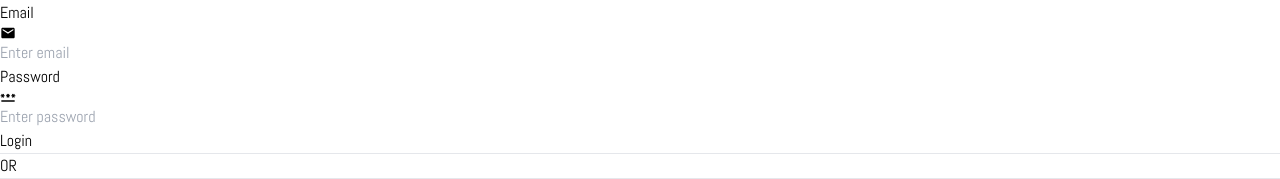
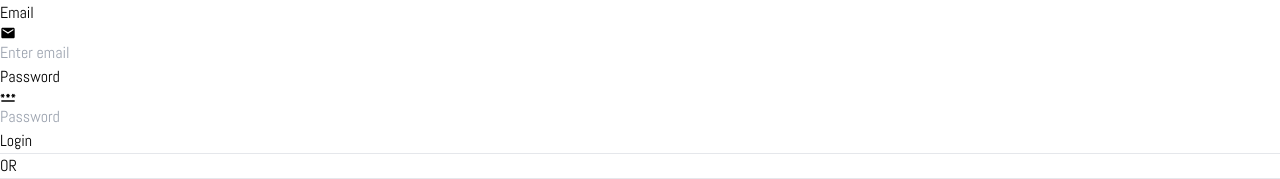
Before and after one commit to mhgkhan/ghazna.shop, a React (Vite) app: page /products in a window 1280 px wide. Shown: the part 159-338 px from the top of the page. Built offline with nearby package versions, Linux system fonts and the light colour scheme.

Commit message:
Convert inputs and Or to their separate components

```diff
--- /dev/null
+++ b/src/components/ui/form/Input.jsx
@@ -0,0 +1,15 @@
+import React from 'react'
+
+const Input = ({Icon, message, onchange, value, type, name, placeholder, required }) => {
+  return (
+     <fieldset className='border border-1 border-orange-600 rounded-md my-3 transition-all duration-300 hover:border-2 hover:shadow-md hover:shadow-orange-800'>
+                <legend className='ml-4'>{message}</legend>
+                <div className="input-area w-full flex items-center justify-between p-1">
+                  <Icon className='text-3xl text-gray-400 border-none ' />
+                  <input type={type} name={name} placeholder={placeholder} required={required} value={value} onChange={onchange} className='w-[90%] border-none outline-none text-lg' />
+                </div>
+              </fieldset>
+  )
+}
+
+export default Input
--- /dev/null
+++ b/src/components/ui/form/Or.jsx
@@ -0,0 +1,15 @@
+import React from 'react'
+
+const Or = () => {
+    return (
+
+        <div className="or my-2 flex items-center justify-center w-full">
+            <hr className='h-[2px] w-full bg-gray-500' />
+            <span className='mx-2'>OR</span>
+            <hr className='h-[2px] w-full bg-gray-500' />
+        </div>
+
+    )
+}
+
+export default Or
--- a/src/pages/Login.jsx
+++ b/src/pages/Login.jsx
@@ -2,6 +2,8 @@ import React from 'react'
 import { BsGithub, BsGoogle } from 'react-icons/bs'
 import { MdEmail, MdPassword } from 'react-icons/md'
 import { Link } from 'react-router-dom'
+import Input from '../components/ui/form/Input'
+import Or from '../components/ui/form/Or'
 
 const Login = () => {
   return (
@@ -16,33 +18,16 @@ const Login = () => {
         </div>
 
         <form action="" className="mt-2 w-full py-2 px-4">
-
-          <fieldset className='border border-1 border-orange-600 rounded-md my-3 transition-all duration-300 hover:border-2 hover:shadow-md hover:shadow-orange-800'>
-            <legend className='ml-4'>Email</legend>
-            <div className="input-area w-full flex items-center justify-between p-1">
-              <MdEmail className='text-3xl text-gray-400 border-none ' />
-              <input type="email" name='email' placeholder='Enter email' required className='w-[90%] border-none outline-none text-lg' />
-            </div>
-          </fieldset>
-
-          <fieldset className='border border-1 border-orange-600 rounded-md my-3 transition-all duration-300 hover:border-2 hover:shadow-md hover:shadow-orange-800'>
-            <legend className='ml-4'>Password</legend>
-            <div className="input-area w-full flex items-center justify-between p-1">
-              <MdPassword className='text-3xl text-gray-400 border-none ' />
-              <input type="password" name='password' placeholder='Enter password' required className='w-[90%] border-none outline-none text-lg' />
-            </div>
-          </fieldset>
+          {/* email  */}
+          <Input name={'email'} type={'email'} Icon={MdEmail} placeholder={"Enter email"} message={"Email"} required={true} />
+          {/* password  */}
+          <Input name={'password'} type={'password'} Icon={MdPassword} placeholder={"Password"} message={"Password"} required={true} />
 
           <button className="hover:bg-white hover:text-orange-700 transition-all duration-300 hover:border-black text-lg w-full p-2 rounded-md text-center font-bold text-white bg-orange-700 my-3 outline-none border border-1 border-orange-400">
             Login
           </button>
 
-          <div className="or my-2 flex items-center justify-center w-full">
-            <hr className='h-[2px] w-full bg-gray-500' />
-            <span className='mx-2'>OR</span>
-            <hr className='h-[2px] w-full bg-gray-500' />
-          </div>
-
+          <Or />
 
 
           <button className="flex items-center justify-center gap-2 transition-all duration-300  text-lg w-full p-2 rounded-md text-center font-bold text-white bg-blue-700 my-3 outline-none border border-1 border-blue-400 hover:bg-blue-500">
```
